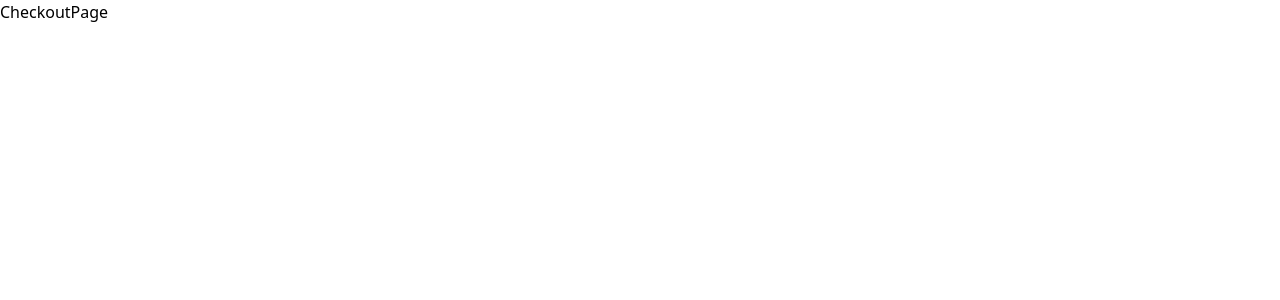
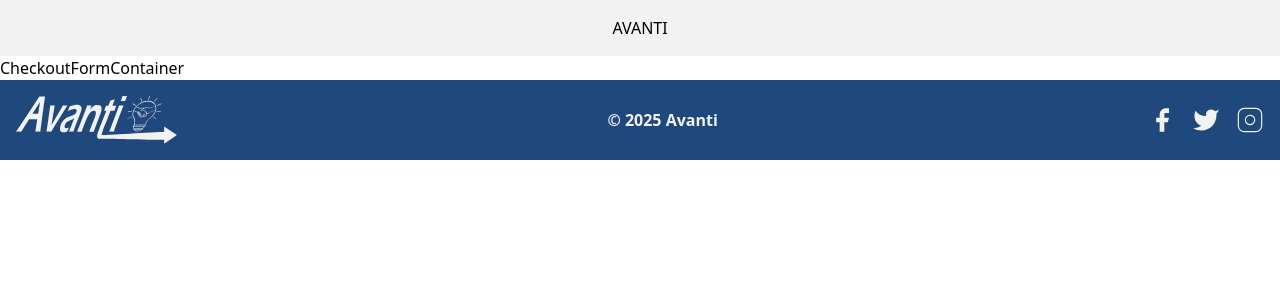
Before and after one commit to No-Country-simulation/S20-17-webapp, a React (Vite) app in the folder Frontend/: page /checkout in a window 1280 px wide. Shown: the top 300 px of the page. Built offline with nearby package versions, Linux system fonts and the light colour scheme; the HTML template or start-up script is replaced by a standard one.

Commit message:
Add layout to CheckoutPage.jsx

```diff
--- a/Frontend/src/pages/Checkout/CheckoutPage.jsx
+++ b/Frontend/src/pages/Checkout/CheckoutPage.jsx
@@ -1,3 +1,11 @@
+import { CheckoutFooter, CheckoutFormContainer, CheckoutHeader } from "../../components"
+
 export function CheckoutPage() {
-    return <div>CheckoutPage</div>
+    return (
+        <>
+            <CheckoutHeader />
+            <CheckoutFormContainer />
+            <CheckoutFooter />
+        </>
+    )
 }
```
